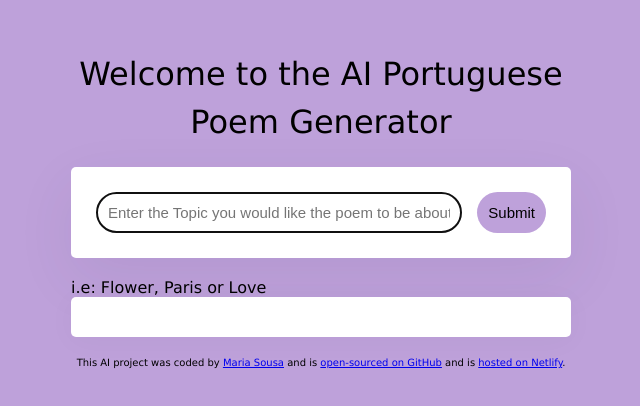
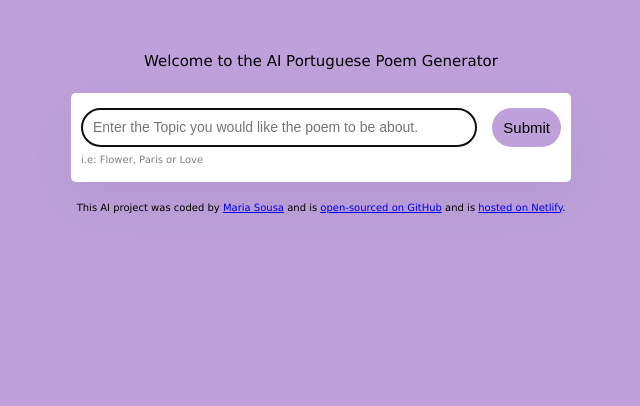
Before and after one commit to Maria-Sousa-GH/Poem-Project, a plain HTML site: page index.html in a window 1280 px wide. Shown: the whole page, without its empty margins (319-959 px from the left). Drawn offline with nearby package versions, Linux system fonts and the light colour scheme.

Commit message:
created css for form & hint class, created animation for hint and adjusted remaining code

```diff
--- a/src/styles.css
+++ b/src/styles.css
@@ -8,9 +8,25 @@ body {
   max-width: 500px;
 }
 
+.form-container {
+  margin-bottom: 20px;
+  padding: 15px 10px;
+  background-color: white;
+  border-radius: 5px;
+  box-shadow: 1px 20px 60px rgba(65, 50, 100, 0.08);
+  font-size: 15px;
+}
+
+.hint {
+  line-height: 1.5;
+  font-size: 10px;
+  margin-top: 5px;
+  opacity: 0.5;
+}
+
 h1 {
   font-weight: 500;
-  font-size: 15;
+  font-size: 15px;
   line-height: 1.5;
   text-align: center;
 }
@@ -20,19 +36,14 @@ header {
 }
 
 form {
-  padding: 25px;
-  background-color: white;
-  border-radius: 5px;
-  box-shadow: 1px 20px 60px rgba(65, 50, 100, 0.08);
   display: flex;
-  margin-bottom: 20px;
 }
 
 .instructions {
   padding: 11px;
   border: 1px solid purple;
   width: 80%;
-  font-size: 15px;
+  font-size: 14px;
   border-radius: 40px;
   line-height: 15px;
   color: purple;
@@ -58,8 +69,27 @@ form {
   box-shadow: 0px 4px 30px 0px rgba(39, 33, 66, 0.03);
 }
 
+.hidden {
+  display: none;
+}
+
 footer {
   text-align: center;
   font-size: 10px;
   margin-top: 20px;
 }
+
+.blink {
+  animation: blink-animation 1s steps(5, start) infinite;
+}
+
+@keyframes blink-animation {
+  to {
+    visibility: hidden;
+  }
+}
+@-webkit-keyframes blink-animation {
+  to {
+    visibility: hidden;
+  }
+}
```
